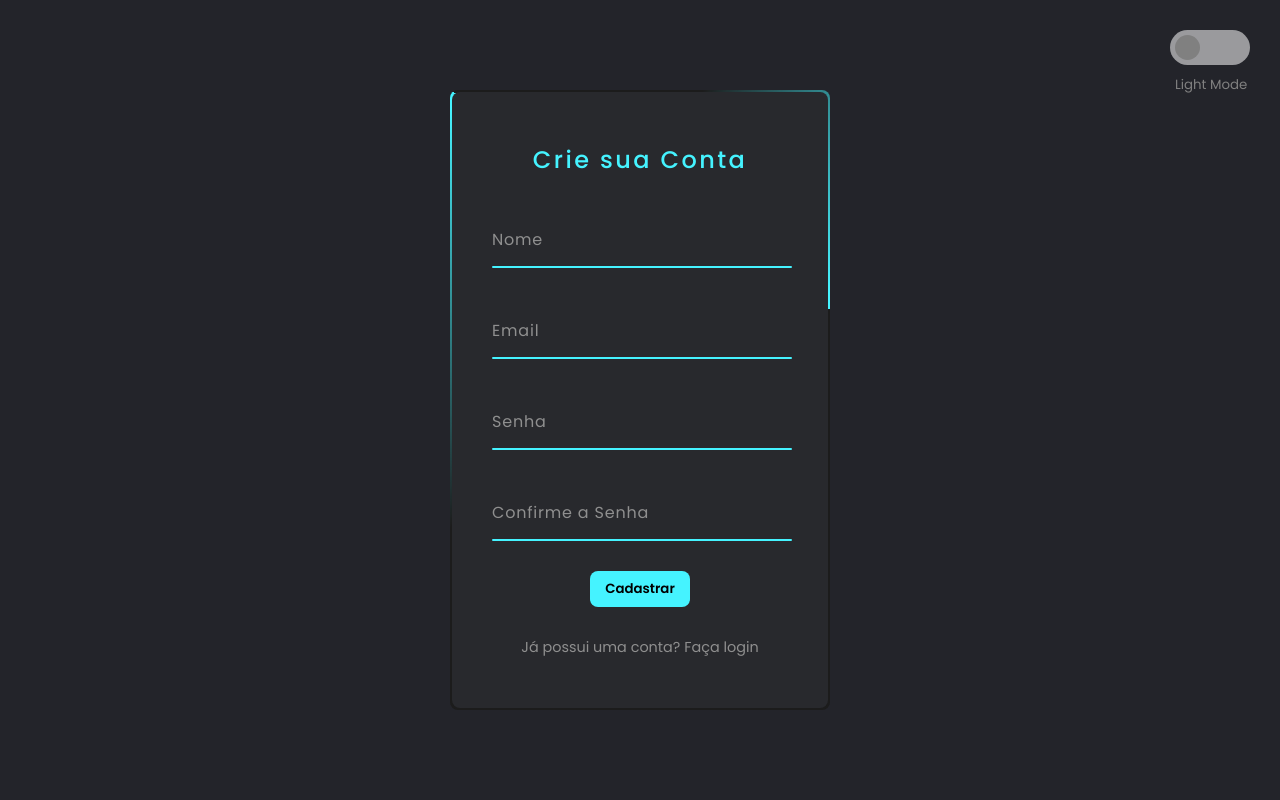
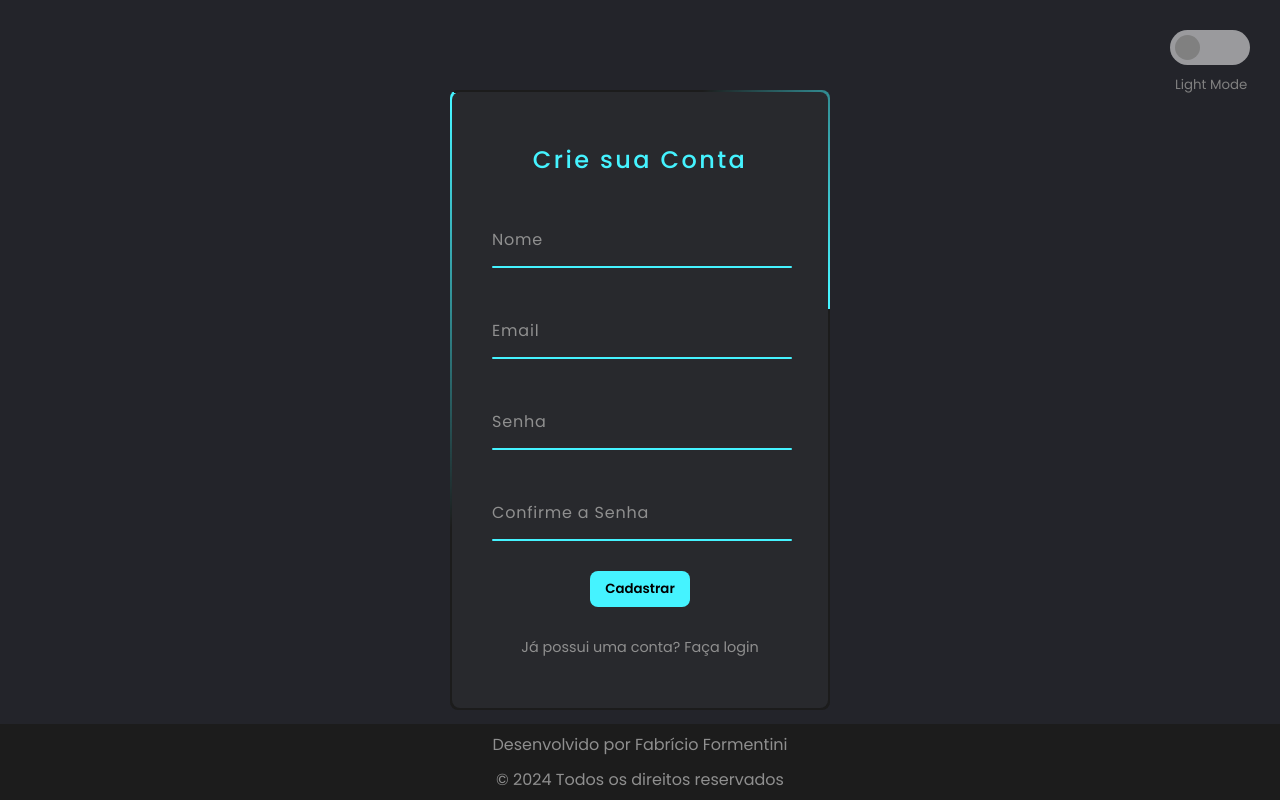
Before and after one commit to fabriciohof/telalogin, a plain HTML site: page cadastro.html in a window 1280 px wide. Drawn offline with Linux system fonts and the light colour scheme.

Commit message:
footer added in cadastro

```diff
--- a/cadastro.html
+++ b/cadastro.html
@@ -46,5 +46,14 @@
         <span>Light Mode</span>
     </button>
 
+    <footer>
+        <div class="rodape">
+            <div class="footer-content">
+                <p>Desenvolvido por <a href="https://formentiniportfolio.netlify.app/" target="_blank">Fabrício Formentini</a></p>
+                <p>&copy; 2024 Todos os direitos reservados</p>
+            </div>
+        </div>
+    </footer>
+
 </body>
 </html>
```
